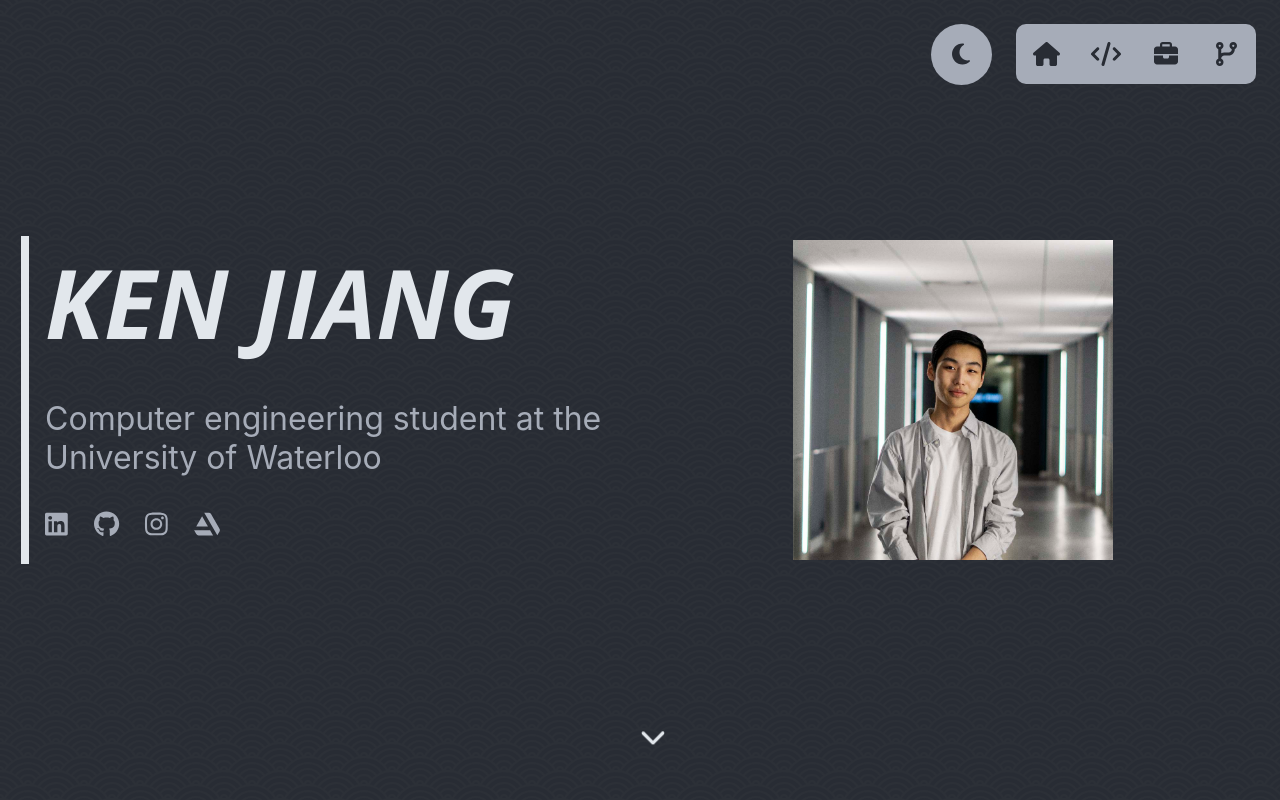
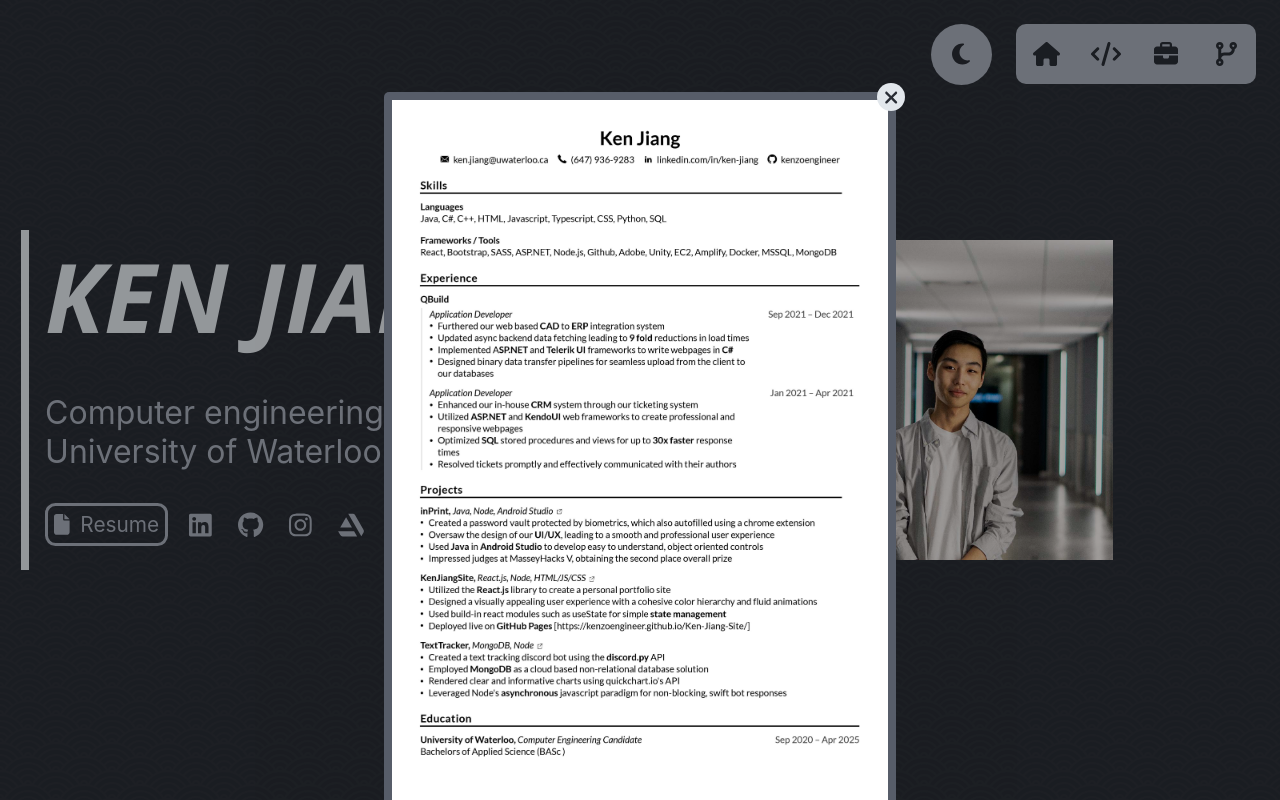
Before and after one commit to kenzoengineer/Ken-Jiang-Site, a React (Create React App) app: page / in a window 1280 px wide. Both pictures are taken after a click on the icon 56 px from the left and 524 px from the top of the page. Shown: the top 800 px of the page. Built offline with nearby package versions, Linux system fonts and the light colour scheme.

Commit message:
implemented modal and updated resume button

```diff
--- a/src/App.css
+++ b/src/App.css
@@ -23,3 +23,23 @@ html {
 p {
    transition: 200ms;
 }
+
+/* width */
+::-webkit-scrollbar {
+  width: 15px;
+}
+
+/* Track */
+::-webkit-scrollbar-track {
+  background: var(--tertiary);
+}
+
+/* Handle */
+::-webkit-scrollbar-thumb {
+  background: var(--secondary);
+}
+
+/* Handle on hover */
+::-webkit-scrollbar-thumb:hover {
+  background: #868b94;
+}
--- a/src/Common/Modal.css
+++ b/src/Common/Modal.css
@@ -1,4 +1,4 @@
-.Modal-Container {
+.Modal-Container-shown {
     position: fixed;
     display: flex;
     justify-content: center;
@@ -9,9 +9,26 @@
     overflow-x: hidden;
     overflow-y: scroll;
     z-index: 1;
+    transition: 400ms;
+}
+.Modal-Container-hidden {
+    visibility: hidden;
+    position: fixed;
+    display: flex;
+    opacity: 0;
+    justify-content: center;
+    top: 0;
+    left: 0;
+    width: 100vw;
+    height: 100vh;
+    overflow-x: hidden;
+    overflow-y: scroll;
+    z-index: 1;
+    transition: 400ms;
 }
 
 .Modal-Close {
+    cursor: pointer;
     position: relative;
     top: 6.5vw;
     left: 38.5vw;
--- a/src/Common/Modal.js
+++ b/src/Common/Modal.js
@@ -3,14 +3,11 @@ import './Icon'
 import { FontAwesomeIcon } from '@fortawesome/react-fontawesome'
 
 function Modal(props) {
-    let onClick = (e) => {
-
-    }
     return (
-        <div className="Modal-Container">
+        <div className={`Modal-Container-${props.state}`}>
             <div className="Modal-Overlay"></div>
             <div className="Modal-Window" style={{width: `${props.width}`,height: `${props.height}`}}>
-                <div className="Modal-Close">
+                <div className="Modal-Close" onClick={props.closeHandler}>
                     <FontAwesomeIcon icon={["fas", "times"]} />
                 </div>
                 <div className="Modal-Content">
--- a/src/Header/Header.css
+++ b/src/Header/Header.css
@@ -38,6 +38,8 @@
 }
 
 .IconRow {
+  display: flex;
+  align-items: center;
   color:var(--secondary);
   margin-bottom: 3vh;
 }
@@ -45,6 +47,7 @@
 .Icon {
   margin-right:1em;
   cursor: pointer;
+  transition: 200ms;
 }
 
 .Icon:hover {
@@ -82,3 +85,21 @@ a, a:hover, a:visited, a:active a:link {
   50% {transform: translateY(1em);}
   100% {transform: translateY(0);}
 }
+
+.Resume-Button-Container {
+  font-size: 0.8em;
+  border: 0.15em solid var(--secondary);
+  border-radius: 0.5em;
+  padding: 0.3em;
+  margin-right: 1em;
+  transition: 200ms;
+  cursor: pointer;
+}
+.Resume-Button-Container:hover {
+  color:var(--primary);
+  border-color: var(--primary);
+  transition: 200ms;
+}
+.Resume-Button-Text {
+  margin-left: -0.5em;
+}
--- a/src/Header/Header.js
+++ b/src/Header/Header.js
@@ -6,7 +6,7 @@ import { fas } from '@fortawesome/free-solid-svg-icons'
 import Modal from '../Common/Modal'
 import ken from '../images/ken_jpeg.jpg'
 import resumeimage from '../Header/resume.jpg'
-import React from 'react'
+import React, {useState} from 'react'
 library.add(fab, fas);
 
 function Header() {
@@ -50,18 +50,11 @@ function Body(props) {
 function IconRows() {
   return (
     <div className="IconRow">
+      <ResumeIcon/>
       <Icon icon="linkedin" a="https://www.linkedin.com/in/ken-jiang/" />
       <Icon icon="github" a="https://github.com/kenzoengineer" />
       <Icon icon="instagram" a="https://www.instagram.com/kenzoengineer/" />
       <Icon icon="artstation" a="https://www.artstation.com/kenzoengineer" />
-      {/*
-
-      TODO: Implement modal
-
-      <ResumeIcon/>
-      <Modal width="40vw" height="auto">
-        <img style={{'max-width': "100%", 'height':'auto'}}src={resumeimage} />
-      </Modal> */}
     </div>
   );
 }
@@ -75,12 +68,19 @@ function Icon(props) {
     <FontAwesomeIcon onClick={clicked} className="Icon" icon={["fab", props.icon]} />
   );
 }
-function ResumeIcon(Props) {
+function ResumeIcon(props) {
+  let [hidden, setHidden] = useState("hidden");
   function clicked(e) {
-    e.preventDefault();
+    setHidden("shown");
   }
   return (
-    <FontAwesomeIcon onClick={clicked} className="Icon" icon={["fas", "file"]} />
+    <div className="Resume-Button-Container" >
+      <FontAwesomeIcon className="Icon" icon={["fas", "file"]} onClick={clicked}/>
+      <span className="Resume-Button-Text">Resume</span>
+      <Modal width="40vw" height="auto" state={hidden} closeHandler={() => {setHidden("hidden");}}>
+        <img style={{'maxWidth': "100%", 'height':'auto'}}src={resumeimage} />
+      </Modal>
+    </div>
   );
 }
 
```
